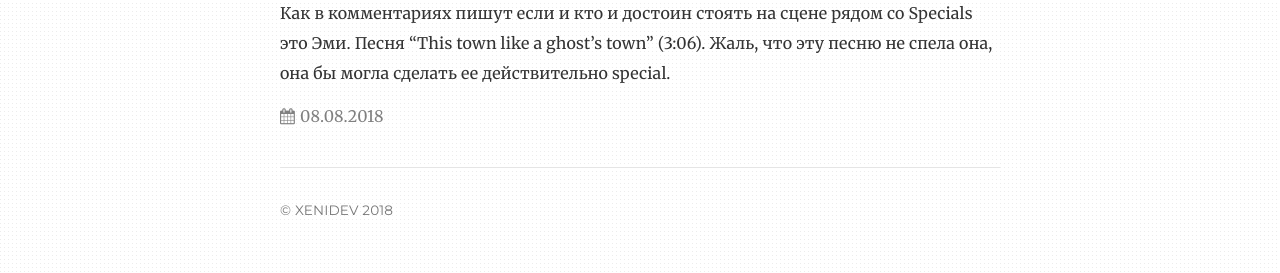
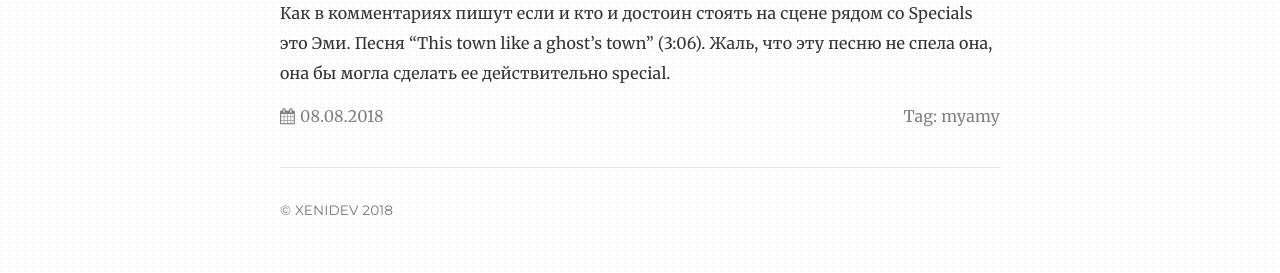
Before and after one commit to ValeraS/xenidev.github.io, a Jekyll site: the page built from _posts/2018-08-08-Celebrity-Culture.md, in a window 1280 px wide. Shown: the part 2109-2382 px from the top of the page. Built offline with Jekyll 4.4.1, drawn with Linux system fonts in a browser that asks for light colours.

Commit message:
Update 2018-08-08-Celebrity-Culture.md

```diff
--- a/_posts/2018-08-08-Celebrity-Culture.md
+++ b/_posts/2018-08-08-Celebrity-Culture.md
@@ -1,7 +1,7 @@
 ---
 layout: post
 title: Celebrity Culture
-tags: #myamy
+tags: myamy
 category:
 thumbnail: "/img/posts/amy-t.jpg"
 image: "/img/posts/amy.jpg"
```
